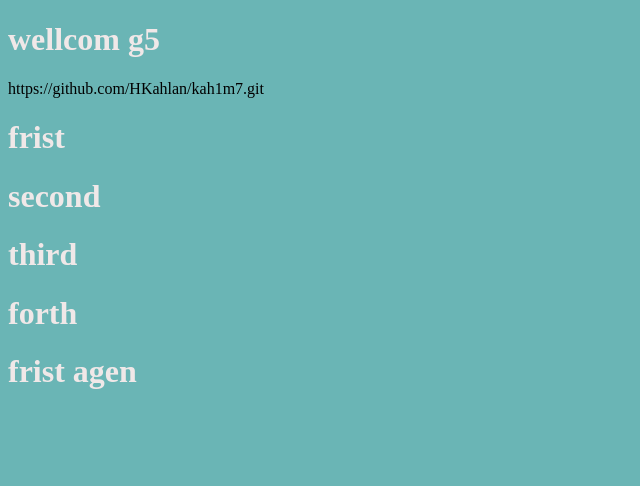
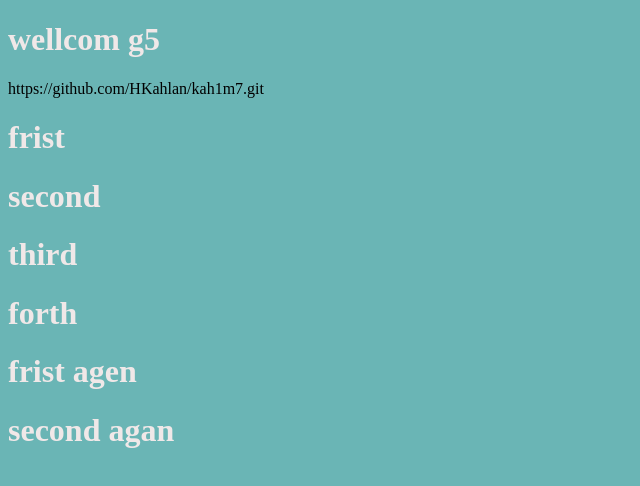
Before and after one commit to HKahlan/kah1m7, a plain HTML site: page index.html in a window 1280 px wide. Shown: the whole page, without its empty margins (0-640 px from the left). Drawn offline with Linux system fonts and the light colour scheme.

Commit message:
second agen

```diff
--- a/index.html
+++ b/index.html
@@ -14,6 +14,6 @@
     <h1>third</h1>
     <h1>forth</h1>
     <h1>frist agen</h1>
-
+    <h1>second agan</h1>
 </body>
 </html>
```
